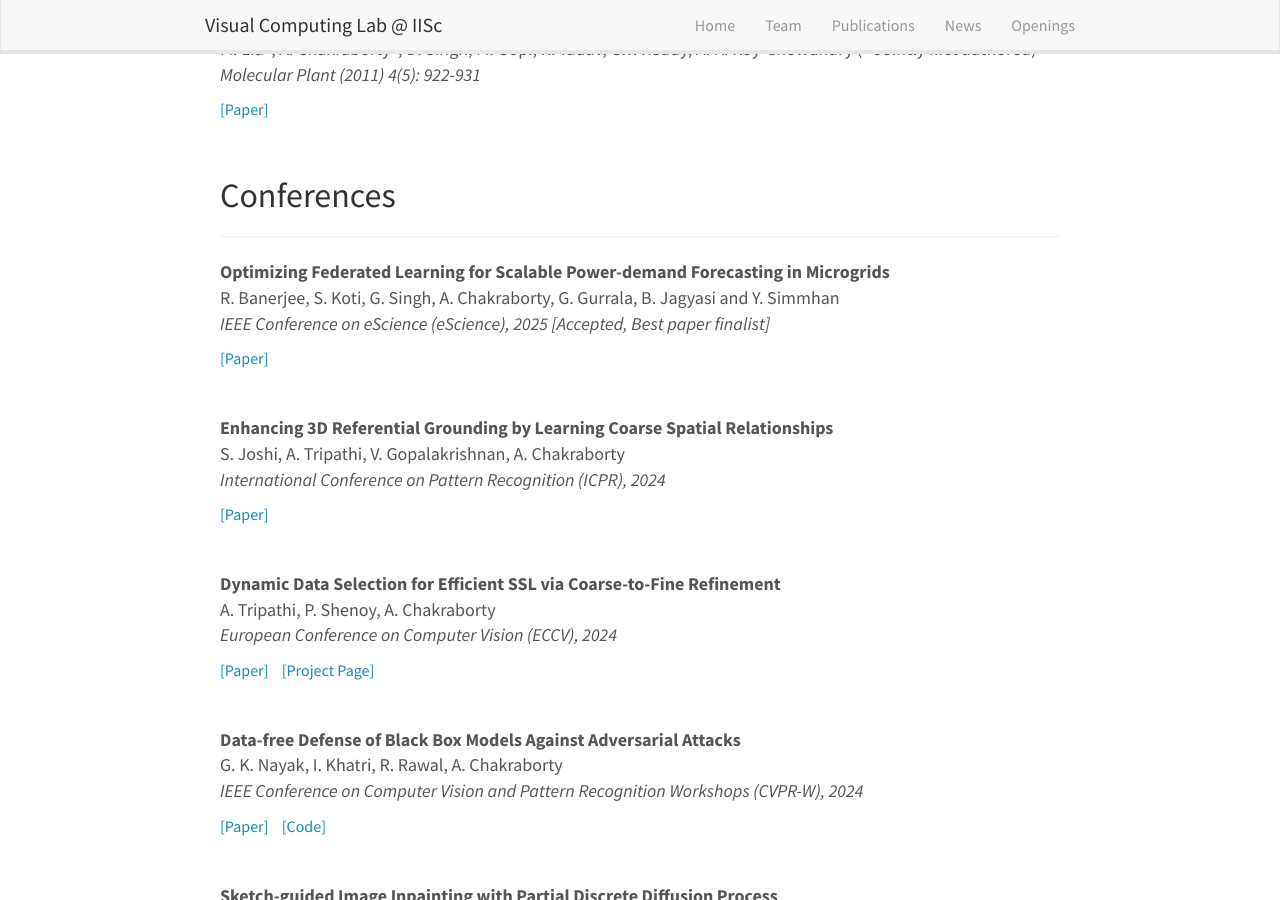
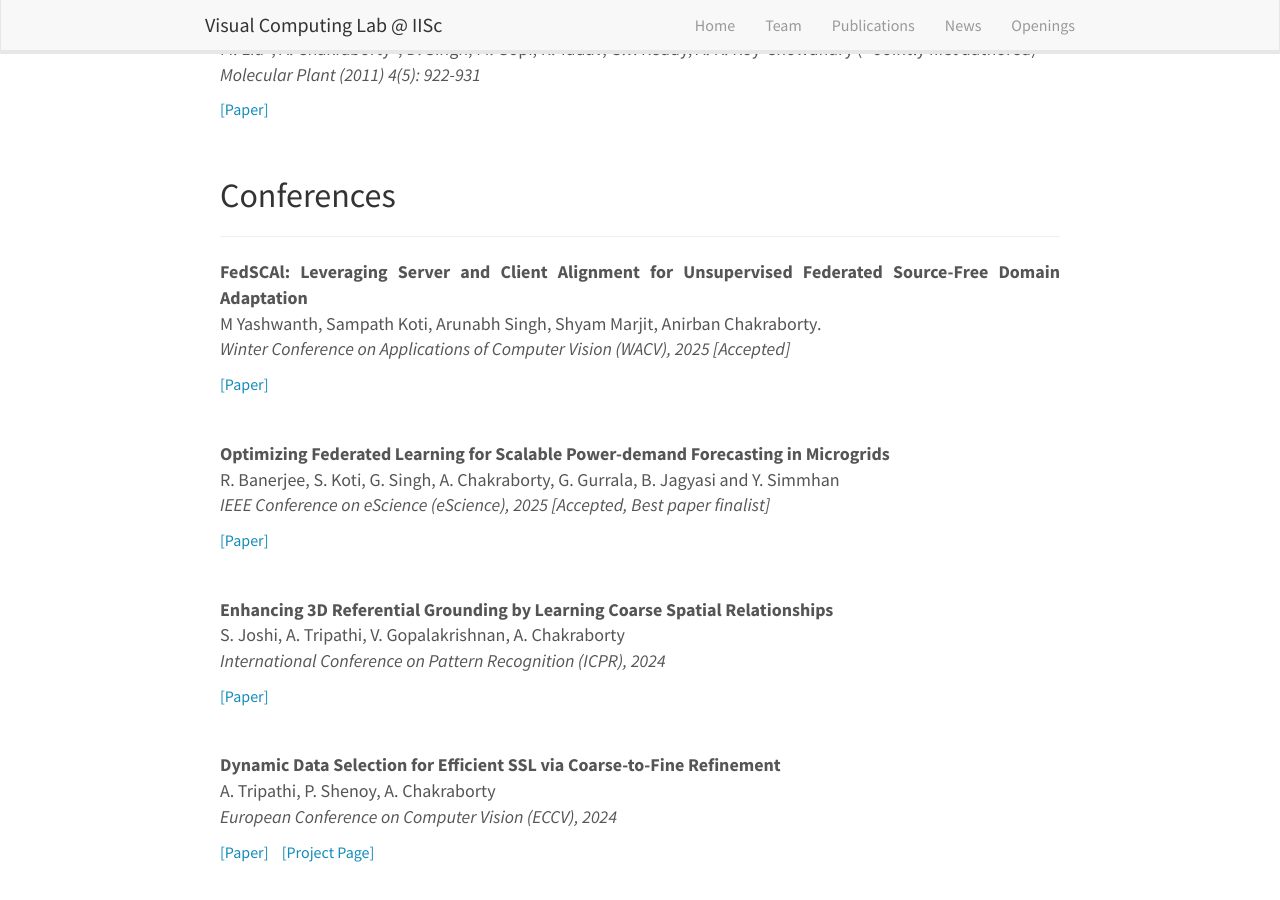
Before and after one commit to vcl-iisc/vclab-website, a Jekyll site: the page built from _pages/publications.md, in a window 1280 px wide and 900 px high, scrolled down 3453 px. Built offline with Jekyll 4.4.1, drawn with Linux system fonts in a browser that asks for light colours; nearby versions of some CDN libraries.

Commit message:
Update publications.yml

```diff
--- a/_data/publications.yml
+++ b/_data/publications.yml
@@ -9,6 +9,14 @@
 
 
 ################### Coferences and Journals ###################
+- paper: "FedSCAl: Leveraging Server and Client Alignment for Unsupervised Federated Source-Free Domain Adaptation"
+  author: M Yashwanth, Sampath Koti, Arunabh Singh, Shyam Marjit, Anirban Chakraborty.
+  pub: Winter Conference on Applications of Computer Vision (WACV), 2025 [Accepted]
+  type: conference
+  project_page:
+  paper_link: [Coming Soon]
+  code_link:
+  bibtex:
 
 - paper: "Optimizing Federated Learning for Scalable Power-demand Forecasting in Microgrids"
   author: R. Banerjee, S. Koti, G. Singh, A. Chakraborty, G. Gurrala, B. Jagyasi and Y. Simmhan
```
